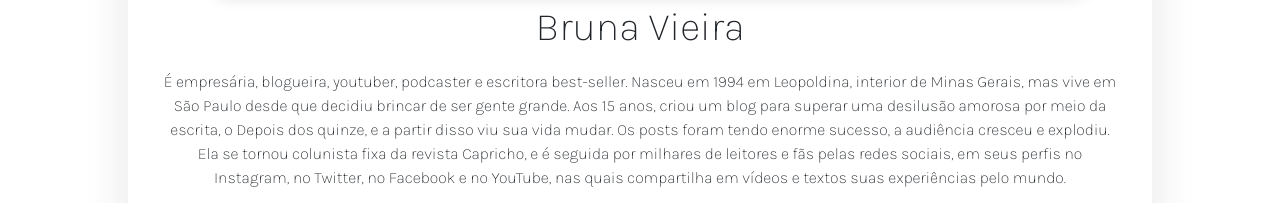
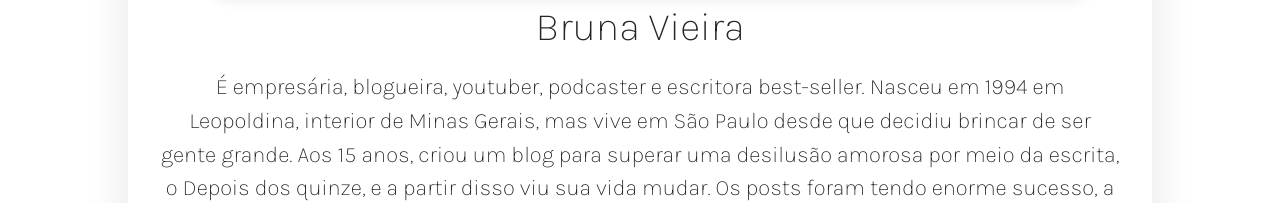
Before and after one commit to murilobez/um_ano_inesquecivel, a plain HTML site: page bruna.html in a window 1280 px wide. Shown: the part 760-963 px from the top of the page. Drawn offline with Linux system fonts and the light colour scheme; a web font is replaced by a local one.

Commit message:
Update bruna.html

```diff
--- a/bruna.html
+++ b/bruna.html
@@ -97,7 +97,7 @@
 
         <div class="text-center">
           <h1>Bruna Vieira</h1>
-          <p>É empresária, blogueira, youtuber, podcaster e escritora best-seller. Nasceu em 1994 em Leopoldina,
+          <p style="font-size: 1.4em;">É empresária, blogueira, youtuber, podcaster e escritora best-seller. Nasceu em 1994 em Leopoldina,
             interior de Minas Gerais, mas vive em São Paulo desde que decidiu brincar de ser gente grande.
             Aos 15 anos, criou um blog para superar uma desilusão amorosa por meio da escrita, o Depois dos quinze, e a
             partir disso viu sua vida mudar. Os posts foram tendo enorme sucesso, a audiência cresceu e explodiu. Ela se
```
